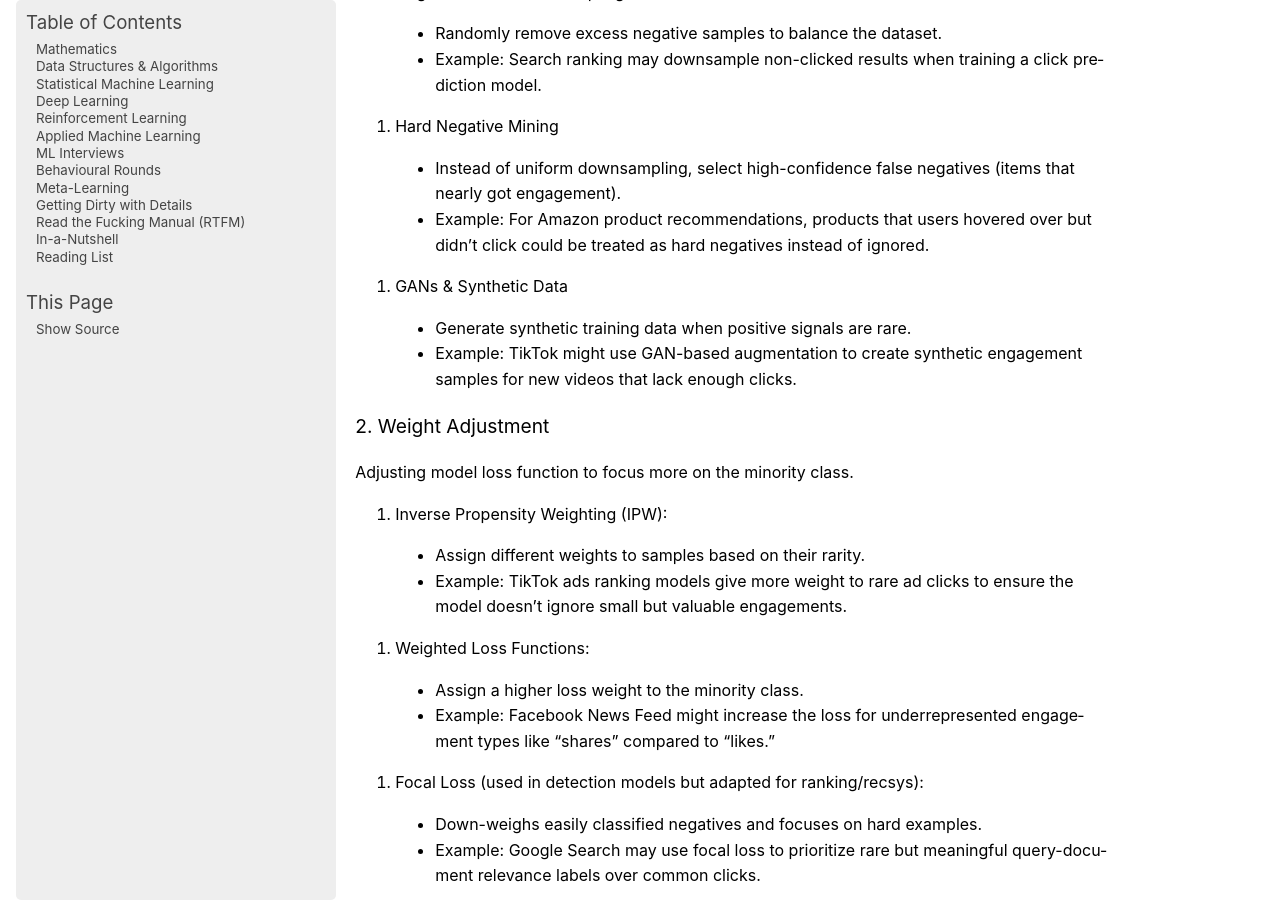
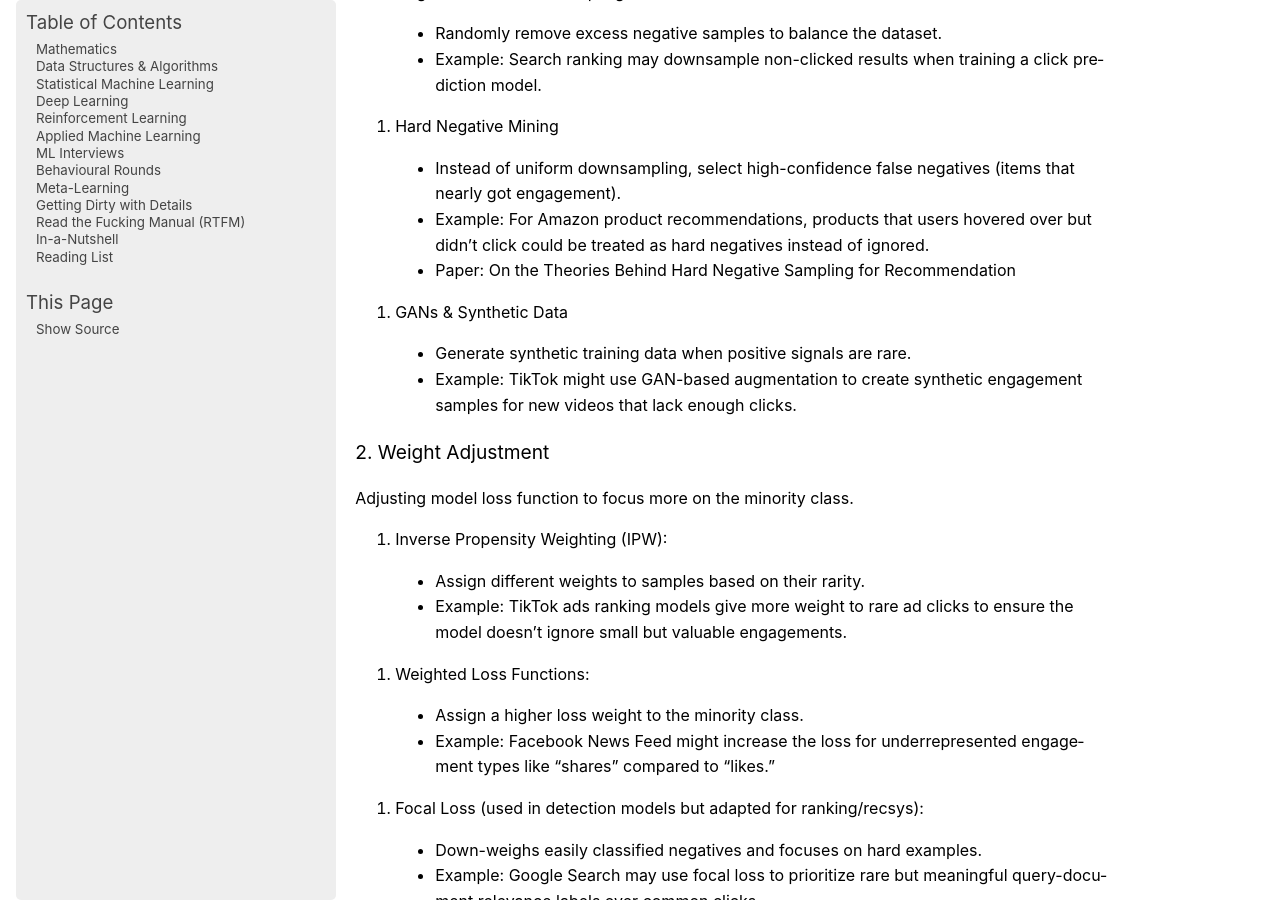
Before and after one commit to uselesstechjunks/leetcode, a Sphinx documentation site: the page built from docs/source/applied/practical/data.rst, in a window 1280 px wide and 900 px high, scrolled down 1480 px. Built offline with Sphinx 7.4.7, drawn with Linux system fonts in a browser that asks for light colours; pages that are not in the unit, such as notebooks, are missing from menus.

Commit message:
Update data.rst

```diff
--- a/docs/source/applied/practical/data.rst
+++ b/docs/source/applied/practical/data.rst
@@ -27,6 +27,7 @@ Adjusting the data distribution during training.
 
 	- Instead of uniform downsampling, select high-confidence false negatives (items that nearly got engagement).
 	- Example: For Amazon product recommendations, products that users hovered over but didn’t click could be treated as hard negatives instead of ignored.
+	- Paper: On the Theories Behind Hard Negative Sampling for Recommendation
 #. GANs & Synthetic Data
 
 	- Generate synthetic training data when positive signals are rare.
```
